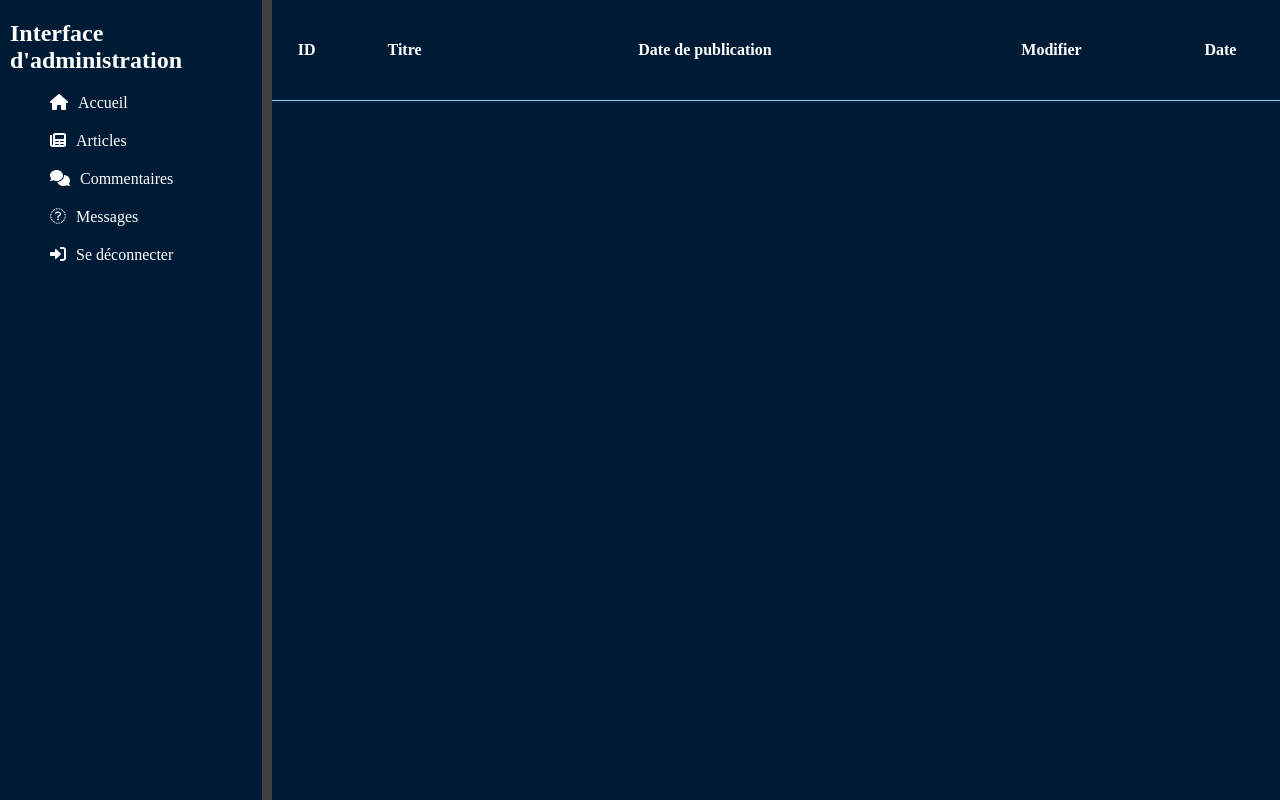
After one commit to ClementGrenierDesrousseaux/ClementGrenierDesrousseaux_P5_06052022, a PHP site: the page made by templates/admin/contactMessage.html.twig in a window 1280 px wide. The commit adds this page. Run offline with PHP 8.4, Linux system fonts and the light colour scheme; the template is opened without the code that fills it, so the values that code supplies are empty; some libraries are stand-ins or nearby versions.

Commit message:
Add contactMessage to admin

```diff
--- a/public/index.php
+++ b/public/index.php
@@ -39,4 +39,6 @@ $router->get('/admin/disconnect', 'App\Controller\Admin\AdminController@disconne
 $router->get('/admin/commentaires', 'App\Controller\Admin\AdminController@getCommentsNonApprouved');
 $router->post('/admin/commentaires', 'App\Controller\Admin\AdminController@approuveOrDeleteComment');
 
+$router->get('/admin/message', 'App\Controller\Admin\AdminContactMessage@index');
+
 $router->run();
--- /dev/null
+++ b/templates/admin/contactMessage.html.twig
@@ -0,0 +1,26 @@
+{% extends "baseAdmin.html.twig" %}
+
+{% block title %} Page d'accueil {% endblock %}
+
+{% block content %}
+    <div class="admin-display-list-articles">
+        <table class="admin-display-article">
+            <tr>
+                <th>ID</th>
+                <th>Titre</th>
+                <th>Date de publication</th>
+                <th>Modifier</th>
+                <th>Date</th>
+            </tr>
+            {% for message in contactMessage %}
+                <tr class="admin-display-article-content">
+                    <td>{{ message.idContactForm }}</td>
+                    <td>{{ message.emailUserContactForm }}</td>
+                    <td>{{ message.nameUserContactForm }}</td>
+                    <td>{{ message.contentUserContactForm }}</td>
+                    <td>{{ message.dateUserContactForm }}</td>
+                </tr>
+            {% endfor %}
+        </table>
+    </div>
+{% endblock %}
--- a/templates/baseAdmin.html.twig
+++ b/templates/baseAdmin.html.twig
@@ -42,6 +42,9 @@
                             class=""><i
                             class="fa-solid fa-comments mx-2 admin-nav-icon"></i>Commentaires</a></li>
             <li class=""><a
+                        href="/ClementGrenierDesrousseaux_P5_06052022/admin/message"><i
+                            class="fa-solid fa-message-text admin-nav-icon"></i></i>Messages</a></li>
+            <li class=""><a
                         href="/ClementGrenierDesrousseaux_P5_06052022/admin/disconnect"><i
                             class="fa-solid fa-right-to-bracket admin-nav-icon"></i>Se déconnecter</a></li>
         </ul>
```
Also changed, not shown: src/Controller/Admin/AdminContactMessage.php (added, +26 -0 lines), src/Entity/ContactMessage.php (+10 -0 lines).
